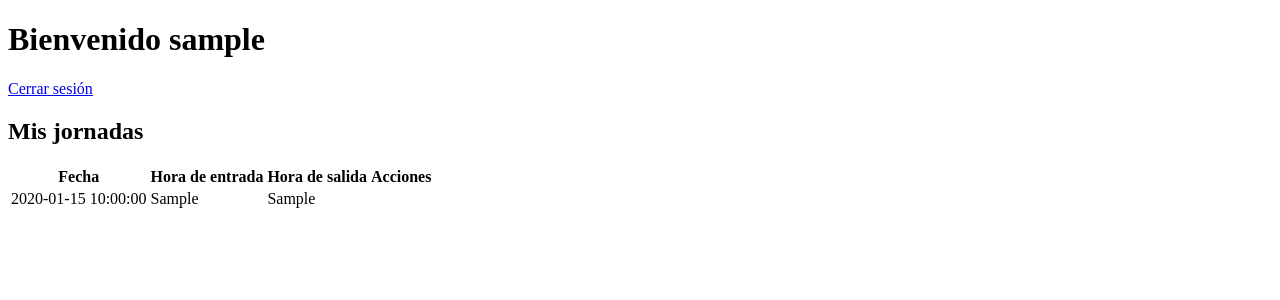
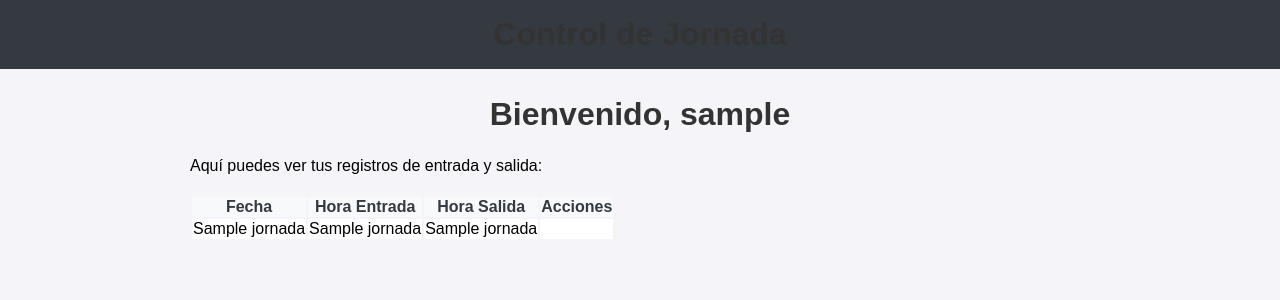
Before and after one commit to jarment32/control-jornada-telegram, a Flask app: page /dashboard in a window 1280 px wide. Shown: the top 300 px of the page. Run offline with Flask 3, Linux system fonts and the light colour scheme; the visitor is signed in with stand-in values (Sample User, id 1); a database or web service that is not in the repository returns one stand-in record (values such as "Sample title"); some libraries are stand-ins or nearby versions.

Commit message:
Update dashboard.html

```diff
--- a/templates/dashboard.html
+++ b/templates/dashboard.html
@@ -1,34 +1,33 @@
-<!DOCTYPE html>
-<html lang="es">
-<head>
-    <meta charset="UTF-8">
-    <title>Dashboard</title>
-</head>
-<body>
-    <h1>Bienvenido {{ session['usuario_nombre'] }}</h1>
-    <p><a href="{{ url_for('logout') }}">Cerrar sesión</a></p>
-    <h2>Mis jornadas</h2>
-    <table>
+{% extends "base.html" %}
+
+{% block content %}
+<h2>Bienvenido, {{ session['usuario_nombre'] }}</h2>
+<p>Aquí puedes ver tus registros de entrada y salida:</p>
+
+<table class="table">
+    <thead>
         <tr>
             <th>Fecha</th>
-            <th>Hora de entrada</th>
-            <th>Hora de salida</th>
+            <th>Hora Entrada</th>
+            <th>Hora Salida</th>
             <th>Acciones</th>
         </tr>
+    </thead>
+    <tbody>
         {% for jornada in jornadas %}
         <tr>
-            <td>{{ jornada['fecha'] }}</td>
-            <td>{{ jornada['hora_entrada'] }}</td>
-            <td>{{ jornada['hora_salida'] }}</td>
+            <td>{{ jornada[2] }}</td>
+            <td>{{ jornada[3] }}</td>
+            <td>{{ jornada[4] or "No registrado" }}</td>
             <td>
-                {% if not jornada['hora_salida'] %}
-                    <form action="{{ url_for('salida', jornada_id=jornada['id']) }}" method="post">
-                        <button type="submit">Registrar salida</button>
+                {% if not jornada[4] %}
+                    <form action="{{ url_for('salida', jornada_id=jornada[0]) }}" method="POST">
+                        <button type="submit" class="btn-primary">Registrar Salida</button>
                     </form>
                 {% endif %}
             </td>
         </tr>
         {% endfor %}
-    </table>
-</body>
-</html>
+    </tbody>
+</table>
+{% endblock %}
```
